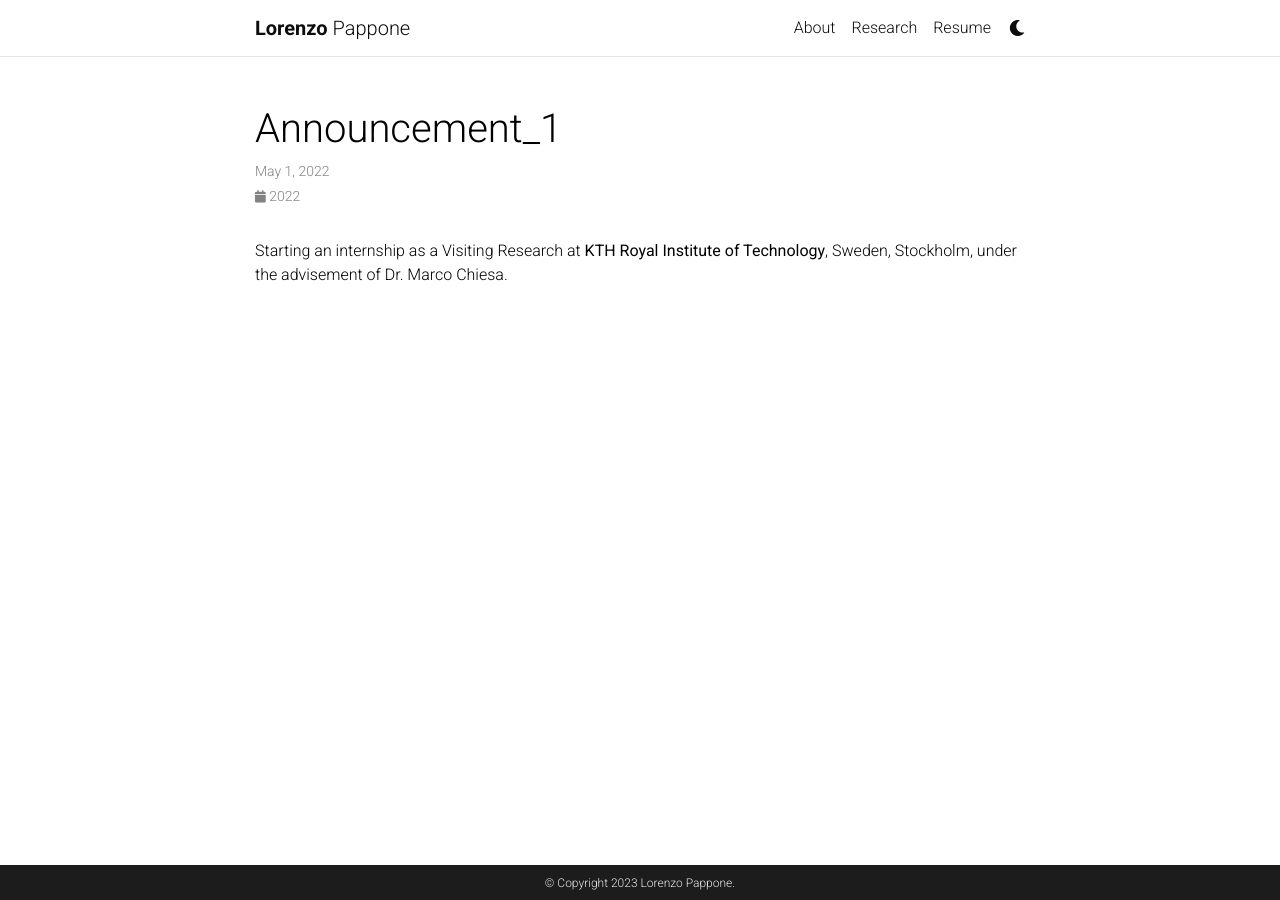
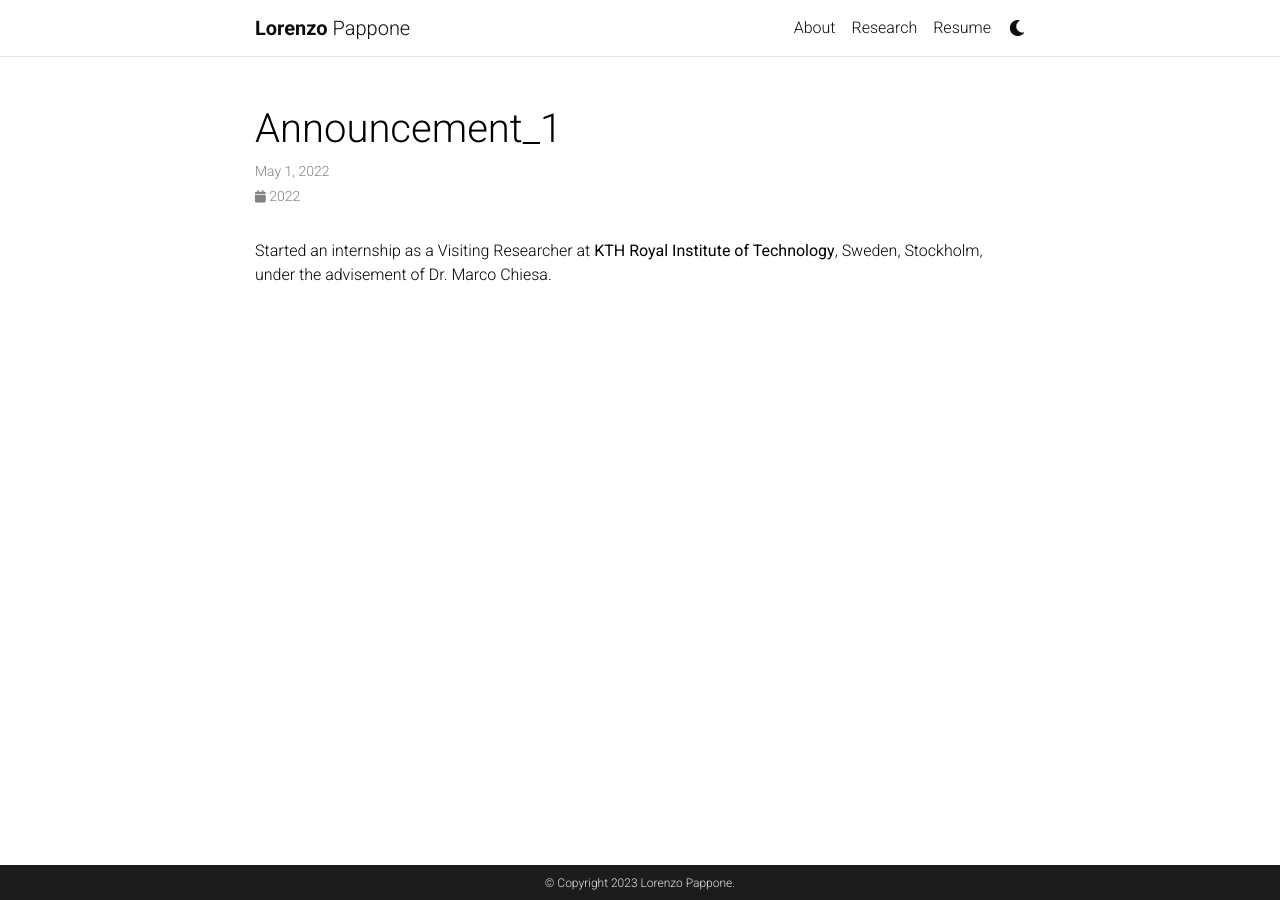
Before and after one commit to lorepap/lorepap.github.io, a Jekyll site: the page built from _news/announcement_1.md, in a window 1280 px wide. Built offline with Jekyll 4.4.1, drawn with Linux system fonts in a browser that asks for light colours; full-size pictures stand in for the smaller copies a plugin makes; comment, search, counter and statistics services are not loaded; a style sheet for code colours, icons or effects is not loaded.

Commit message:
correction

```diff
--- a/_bibliography/papers.bib
+++ b/_bibliography/papers.bib
@@ -30,6 +30,10 @@
   volume={},
   number={},
   pages={},
+  abstract={Network measurement and telemetry techniques are central to the management of modern computer networks. Traffic matrix estimation is a popular technique that supports several applications. Existing approaches use statistical methods, which often make invalid assumptions about the structure of the traffic matrix. Data-driven methods, instead, leverage detailed information about the network topology that may be unavailable or impractical to collect.
+In this work, we propose a super-resolution technique for traffic matrix estimation that can infer fine-grained network traffic.  In our experiment, we demonstrate that the proposed approach with high precision outperforms existing data interpolation techniques.
+We also expand our design by employing a federated learning model to address scalability and improve performance. We find that our model increases the accuracy of the inference with respect to its centralized counterpart.
+},
   selected={false}
 }
 
--- a/_news/announcement_1.md
+++ b/_news/announcement_1.md
@@ -4,4 +4,4 @@ date: 2022-05-01 15:59:00-0400
 inline: true
 ---
 
-Starting an internship as a Visiting Research at <b>KTH Royal Institute of Technology</b>, Sweden, Stockholm, under the advisement of Dr. Marco Chiesa.
+Started an internship as a Visiting Researcher at <b>KTH Royal Institute of Technology</b>, Sweden, Stockholm, under the advisement of Dr. Marco Chiesa.
```
